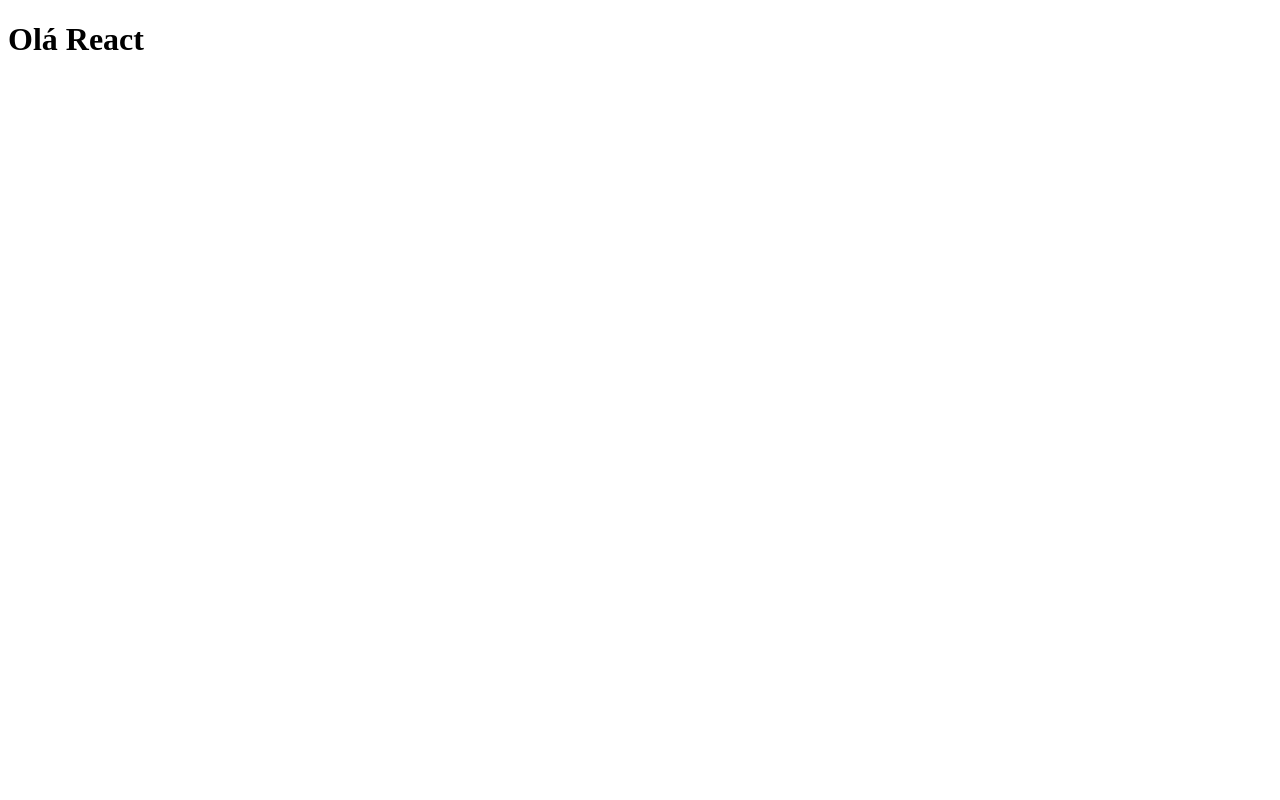
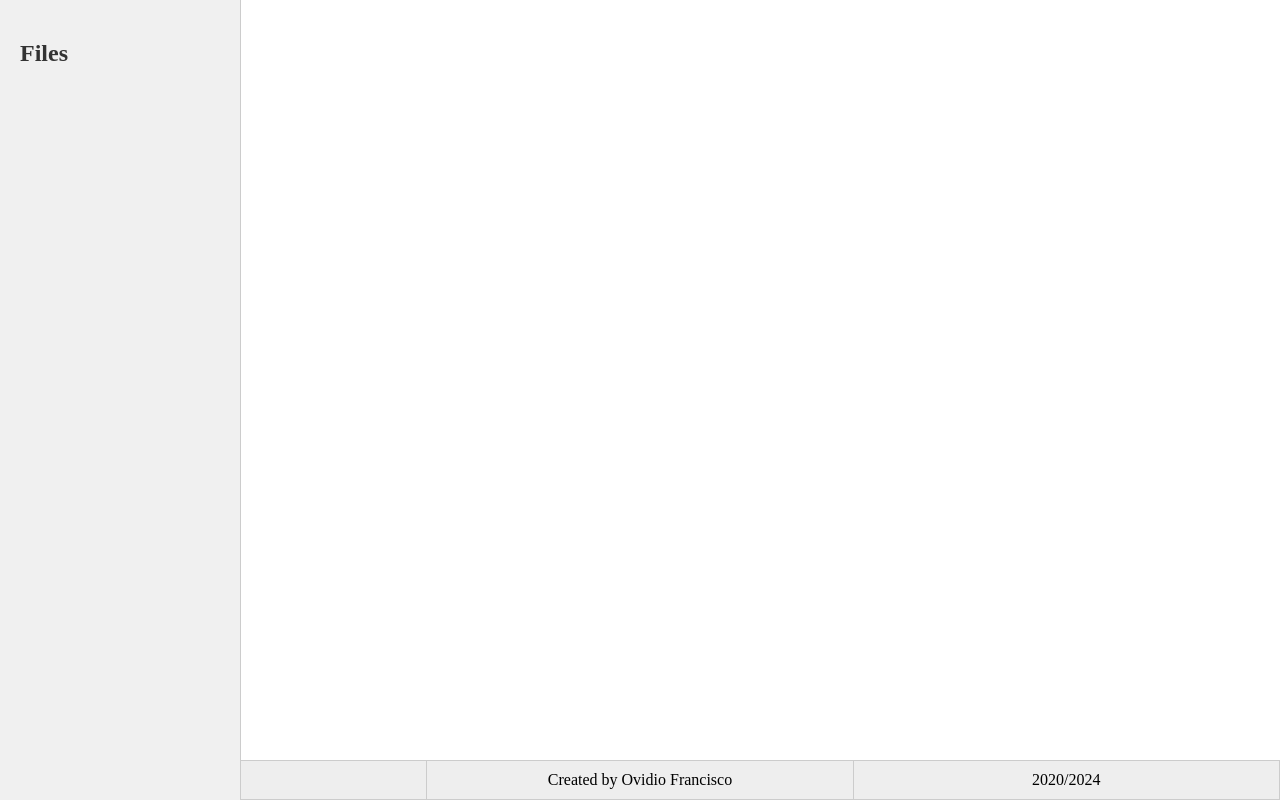
Before and after one commit to ovidio-francisco/blame, a React (Create React App) app: page / in a window 1280 px wide. Built offline with nearby package versions, Linux system fonts and the light colour scheme.

Commit message:
First commit

```diff
--- /dev/null
+++ b/src/components/App/App.css
@@ -0,0 +1,14 @@
+body {
+	margin: 0;
+}
+
+.app {
+	flex: 1;
+	display: flex;
+	min-height: 100vh;
+	flex-direction: column;
+}
+
+.content {
+	flex: 1;
+}
--- /dev/null
+++ b/src/components/App/App.jsx
@@ -0,0 +1,21 @@
+import React from 'react';
+
+import Header from '../Header/Header';
+import Main   from '../Main/Main';
+import Footer from '../Footer/Footer';
+
+import './App.css';
+
+const App = () => {
+	return (
+		<div className='app'>
+			<div className='content'>
+				<Header />
+				<Main />
+			</div>
+			<Footer />
+		</div>
+	);
+}
+
+export default App;
--- /dev/null
+++ b/src/components/FilesSidebar/FilesSidebar.css
@@ -0,0 +1,12 @@
+aside {
+  background-color: #f0f0f0;
+  color: #333;
+  padding: 20px;
+  width: 200px;
+  height: 100vh;
+  position: fixed;
+  top: 0;
+  left: 0;
+  overflow-y: auto;
+  border-right: 1px solid #ccc;
+}
--- /dev/null
+++ b/src/components/FilesSidebar/FilesSidebar.jsx
@@ -0,0 +1,14 @@
+import React from 'react';
+import './FilesSidebar.css'
+
+const FilesSidebar = () => {
+	return (
+		<aside>
+
+			<h2>Files</h2>
+
+		</aside>
+	);
+};
+
+export default FilesSidebar;
--- /dev/null
+++ b/src/components/Footer/Footer.css
@@ -0,0 +1,16 @@
+footer {
+	display: flex;
+	justify-content: space-evenly;
+	border-top: 1px solid #ccc;
+	border-bottom: 1px solid #ccc;
+	border-left: 1px solid #ccc;
+	background-color: #eee;
+}
+
+.box {
+	text-align: center;
+	flex: 1;
+	padding: 10px;
+	border-right: 1px solid #ccc;
+
+}
--- /dev/null
+++ b/src/components/Footer/Footer.jsx
@@ -0,0 +1,14 @@
+import React from 'react';
+import './Footer.css'
+
+const Footer = () => {
+	return (
+		<footer>
+			<div className='box panel1'>Blame</div>
+			<div className='box panel1'>Created by Ovidio Francisco</div>
+			<div className='box panel1'>2020/2024</div>
+		</footer>
+	);
+};
+
+export default Footer;
--- /dev/null
+++ b/src/components/Header/Header.jsx
@@ -0,0 +1,11 @@
+import React from 'react';
+
+const Header = () => {
+	return (
+		<header>
+			<h1>Header aqui!</h1>
+		</header>
+	);
+};
+
+export default Header;
--- /dev/null
+++ b/src/components/Main/Main.jsx
@@ -0,0 +1,14 @@
+import React from 'react';
+
+import FilesSidebar from '../FilesSidebar/FilesSidebar';
+
+const Main = () => {
+	return (
+		<main>
+			<h1>Main content!</h1>
+			<FilesSidebar />
+		</main>
+	);
+};
+
+export default Main;
--- a/src/index.js
+++ b/src/index.js
@@ -1,9 +1,7 @@
 import React from 'react'
 import ReactDOM from 'react-dom'
+import App from './components/App/App';
 
-const App = () => {
-	return <h1>Olá React</h1>
-}
 
 
 ReactDOM.render(<App />, document.getElementById('root'));
```
